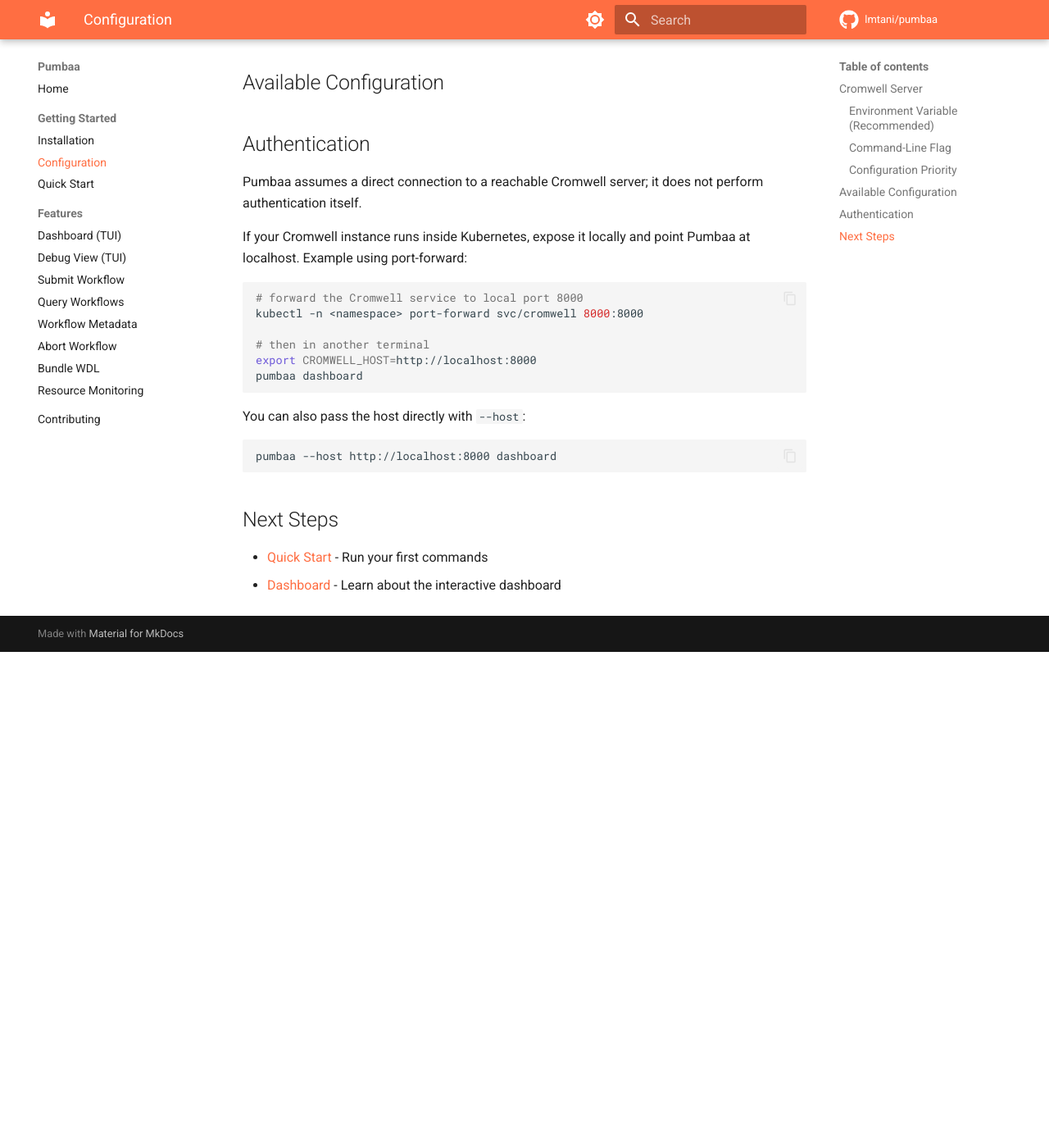
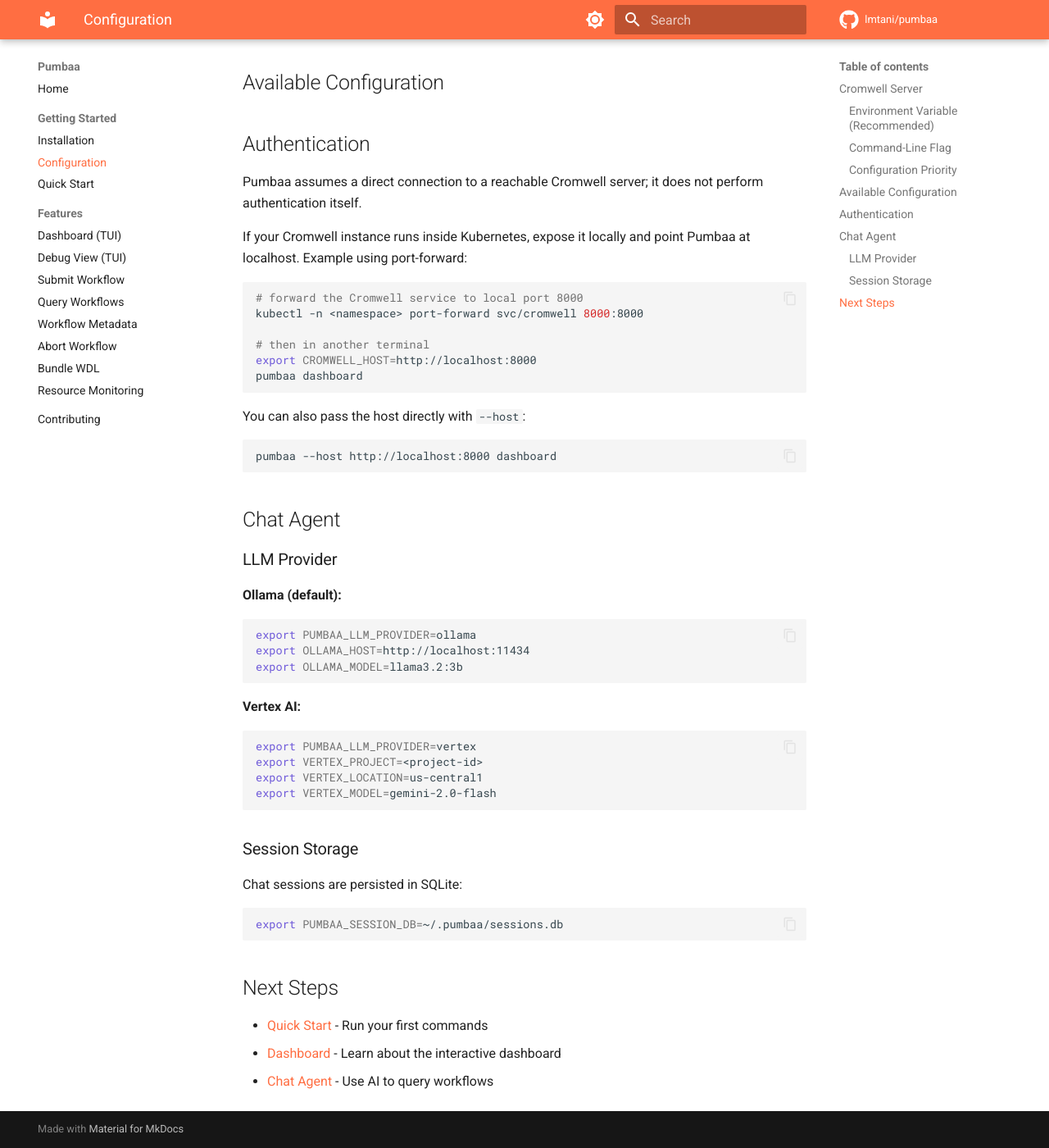
Before and after one commit to lmtani/pumbaa, an MkDocs documentation site: the page built from docs/getting-started/configuration.md, in a window 1280 px wide and 1400 px high, scrolled down 954 px. Shown: the whole window at 82% size. Built offline with MkDocs 1.6.1 and Material for MkDocs 9.7.7, drawn with Linux system fonts in a browser that asks for light colours; comment, search, counter and statistics services are not loaded; before the commit the page ends 1749 px from its top, so only the background shows below that.

Commit message:
docs: update with latest changes

````diff
--- a/docs/getting-started/configuration.md
+++ b/docs/getting-started/configuration.md
@@ -59,7 +59,37 @@
 pumbaa --host http://localhost:8000 dashboard
 ```
 
+## Chat Agent
+
+### LLM Provider
+
+**Ollama (default):**
+
+```bash
+export PUMBAA_LLM_PROVIDER=ollama
+export OLLAMA_HOST=http://localhost:11434
+export OLLAMA_MODEL=llama3.2:3b
+```
+
+**Vertex AI:**
+
+```bash
+export PUMBAA_LLM_PROVIDER=vertex
+export VERTEX_PROJECT=<project-id>
+export VERTEX_LOCATION=us-central1
+export VERTEX_MODEL=gemini-2.0-flash
+```
+
+### Session Storage
+
+Chat sessions are persisted in SQLite:
+
+```bash
+export PUMBAA_SESSION_DB=~/.pumbaa/sessions.db
+```
+
 ## Next Steps
 
 - [Quick Start](quick-start.md) - Run your first commands
 - [Dashboard](../features/dashboard.md) - Learn about the interactive dashboard
+- [Chat Agent](../features/chat.md) - Use AI to query workflows
````
Also changed, not shown: README.md (+57 -1 lines), docs/features/chat.md (added, +74 -0 lines), docs/features/debug.md (+19 -1 lines), docs/index.md (+9 -0 lines).
